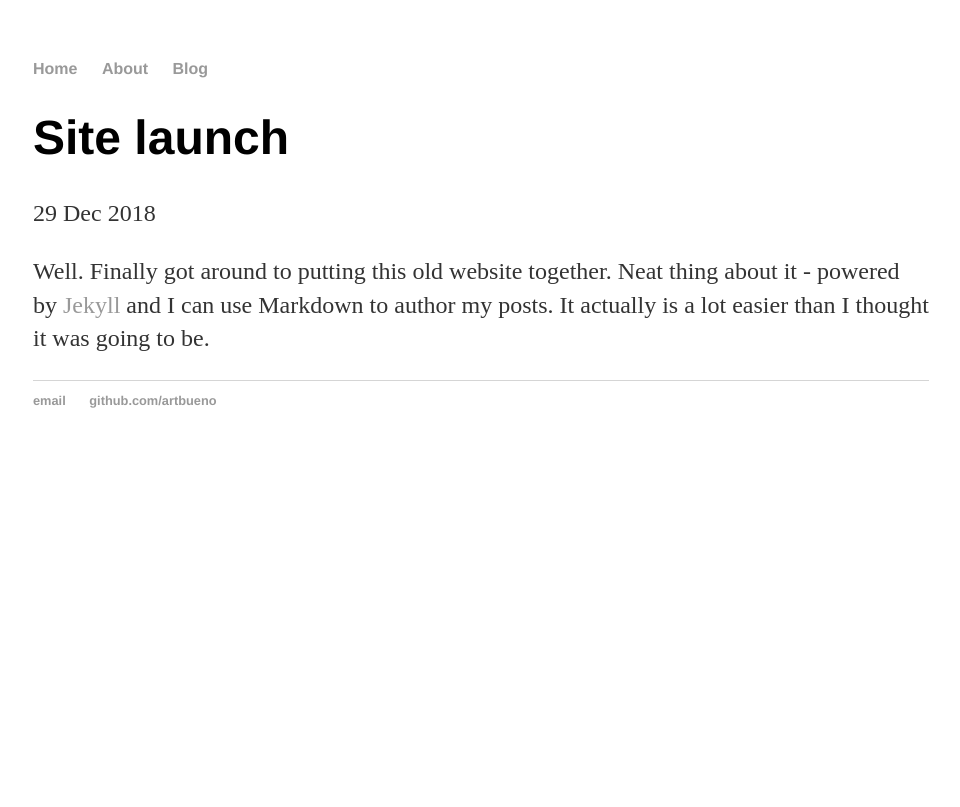
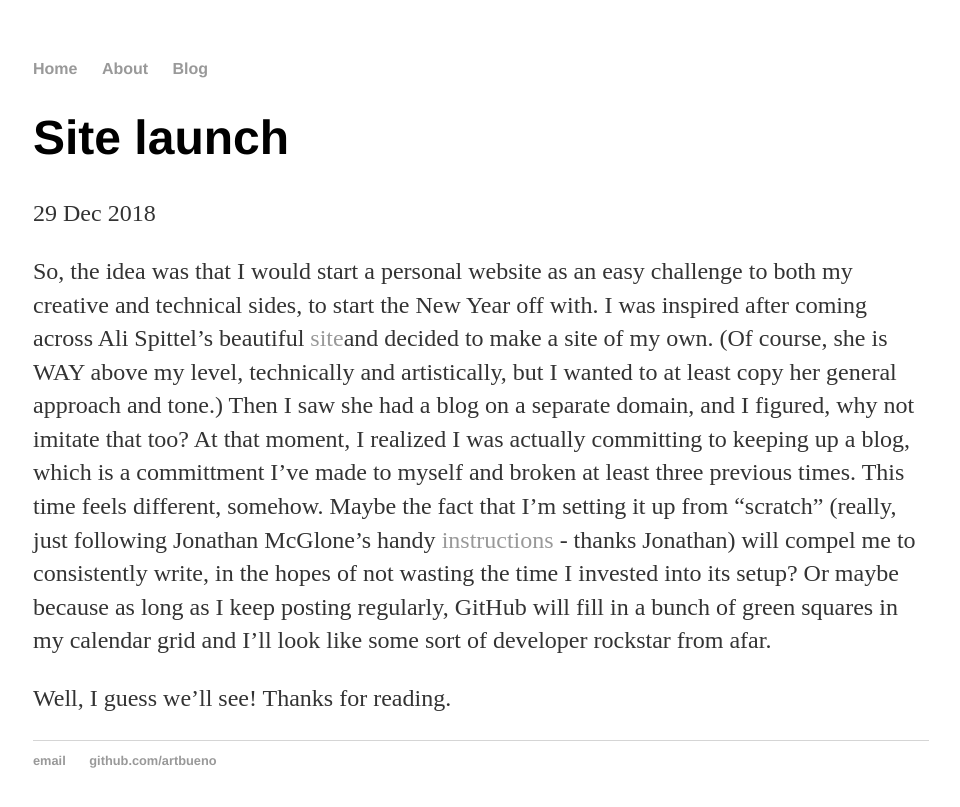
Before and after one commit to artbueno/test, a Jekyll site: the page built from _posts/2018-12-29-Site-Launch.md, in a window 1280 px wide. Shown: the top 807 px of the page, without its empty margins (159-1119 px from the left). Built offline with Jekyll 4.4.1, drawn with Linux system fonts in a browser that asks for light colours.

Commit message:
Update 2018-12-29-Site-Launch.md

```diff
--- a/_posts/2018-12-29-Site-Launch.md
+++ b/_posts/2018-12-29-Site-Launch.md
@@ -4,4 +4,6 @@ title: "Site launch"
 date: 2018-12-29
 ---
 
-Well. Finally got around to putting this old website together. Neat thing about it - powered by [Jekyll](http://jekyllrb.com) and I can use Markdown to author my posts. It actually is a lot easier than I thought it was going to be.
+So, the idea was that I would start a personal website as an easy challenge to both my creative and technical sides, to start the New Year off with. I was inspired after coming across Ali Spittel's beautiful [site](https://www.alispit.tel/#/)and decided to make a site of my own. (Of course, she is WAY above my level, technically and artistically, but I wanted to at least copy her general approach and tone.) Then I saw she had a blog on a separate domain, and I figured, why not imitate that too? At that moment, I realized I was actually committing to keeping up a blog, which is a committment I've made to myself and broken at least three previous times. This time feels different, somehow. Maybe the fact that I'm setting it up from "scratch" (really, just following Jonathan McGlone's handy [instructions](http://jmcglone.com/guides/github-pages/) - thanks Jonathan) will compel me to consistently write, in the hopes of not wasting the time I invested into its setup? Or maybe because as long as I keep posting regularly, GitHub will fill in a bunch of green squares in my calendar grid and I'll look like some sort of developer rockstar from afar.
+
+Well, I guess we'll see! Thanks for reading.
```
